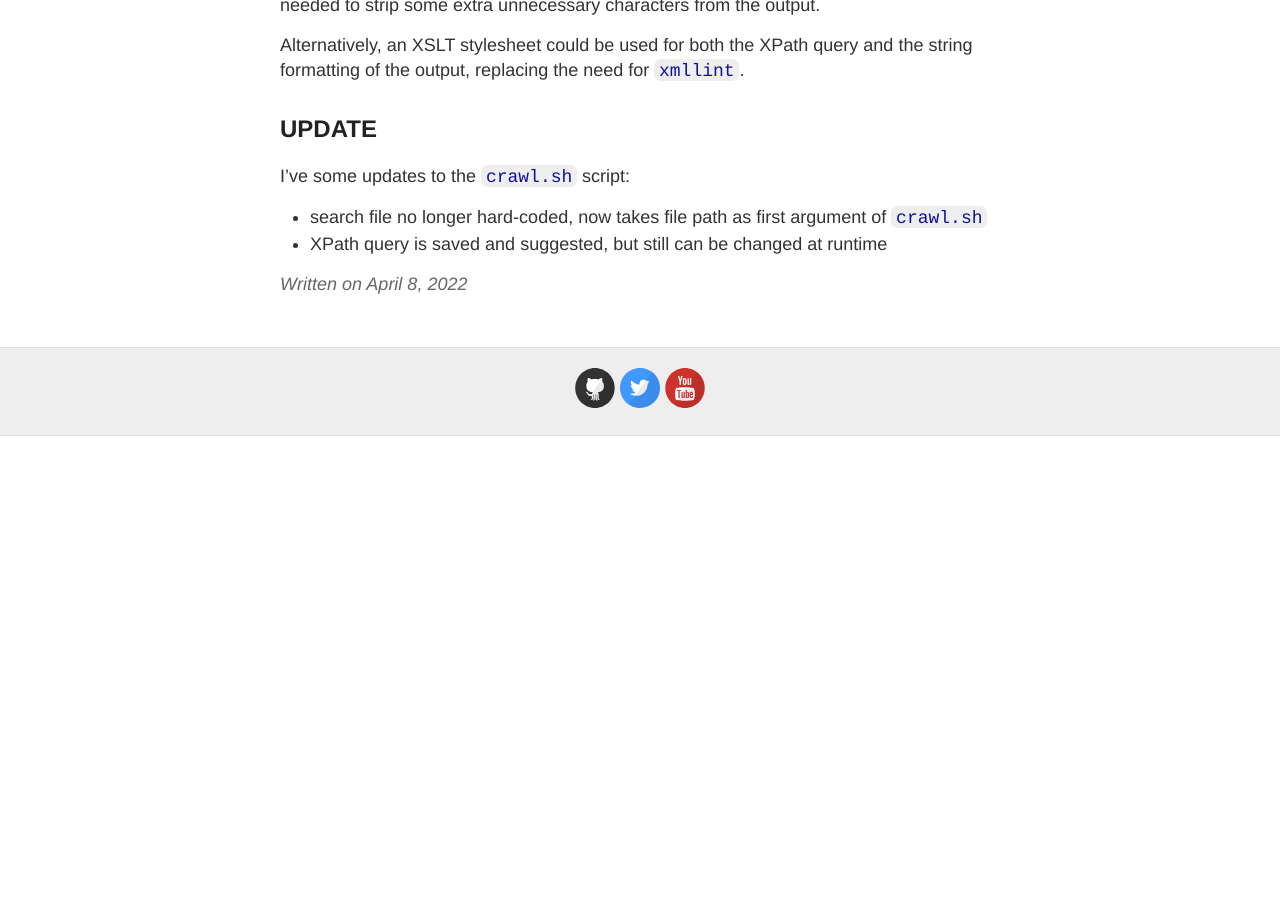
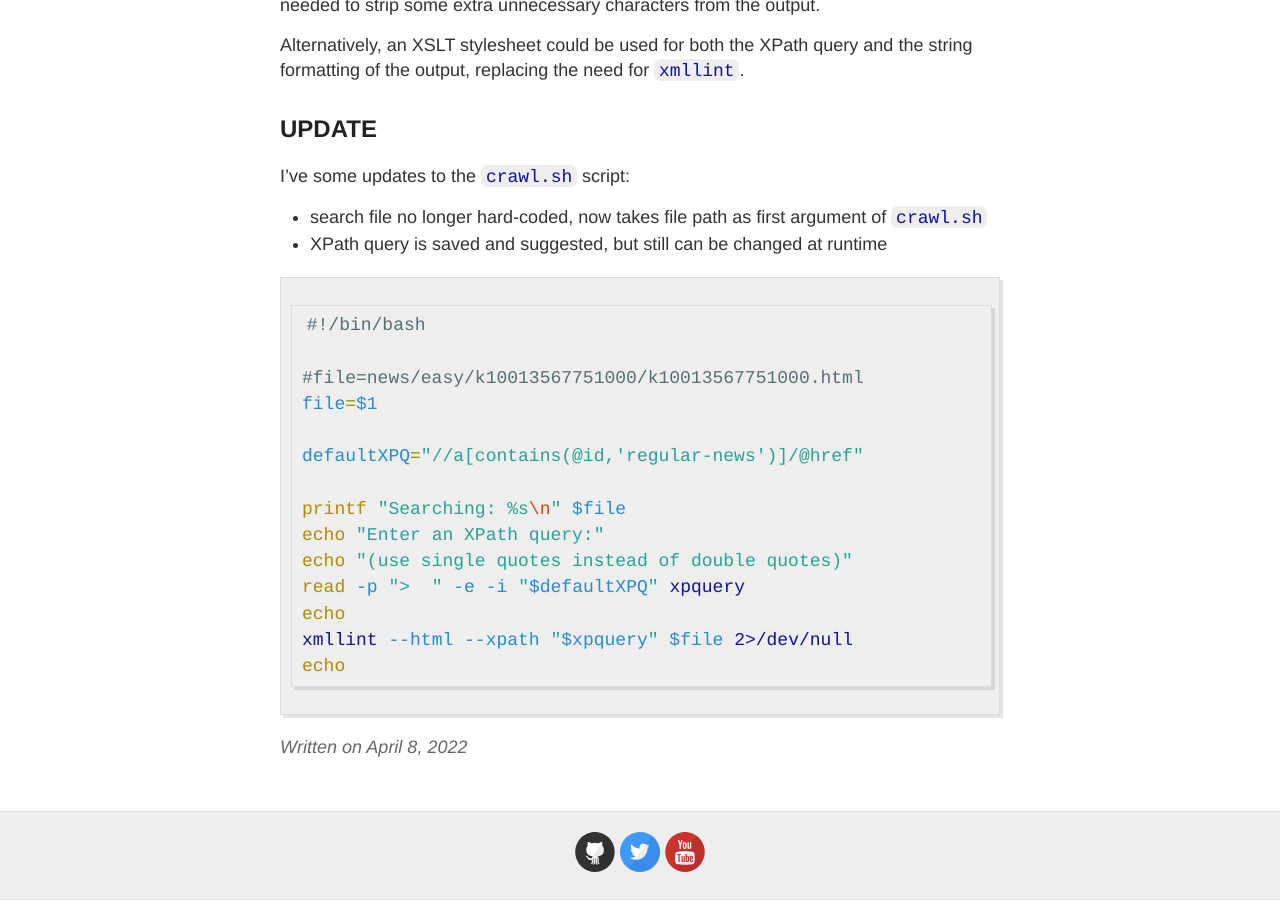
Before and after one commit to ceilingrat/journal, a Jekyll site: the page built from docs/_posts/2022-04-08-03-nhk-scrape-crawling.md, in a window 1280 px wide and 900 px high, scrolled down 1703 px. Built offline with Jekyll 4.4.1, drawn with Linux system fonts in a browser that asks for light colours; before the commit the page ends 2139 px from its top, so only the background shows below that.

Commit message:
update post, now with source code

````diff
--- a/docs/_posts/2022-04-08-03-nhk-scrape-crawling.md
+++ b/docs/_posts/2022-04-08-03-nhk-scrape-crawling.md
@@ -67,3 +67,20 @@ Alternatively, an XSLT stylesheet could be used for both the XPath query and the
 I've some updates to the `crawl.sh` script:
 * search file no longer hard-coded, now takes file path as first argument of `crawl.sh`
 * XPath query is saved and suggested, but still can be changed at runtime
+
+```bash
+#!/bin/bash
+
+#file=news/easy/k10013567751000/k10013567751000.html
+file=$1
+
+defaultXPQ="//a[contains(@id,'regular-news')]/@href"
+
+printf "Searching: %s\n" $file
+echo "Enter an XPath query:"
+echo "(use single quotes instead of double quotes)"
+read -p ">  " -e -i "$defaultXPQ" xpquery
+echo
+xmllint --html --xpath "$xpquery" $file 2>/dev/null
+echo
+```
````
